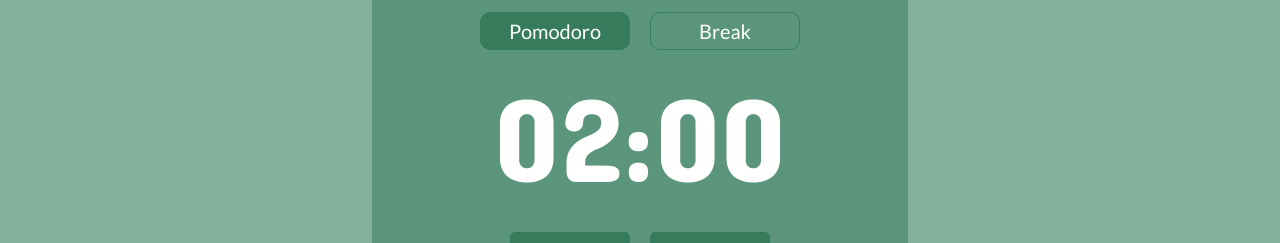
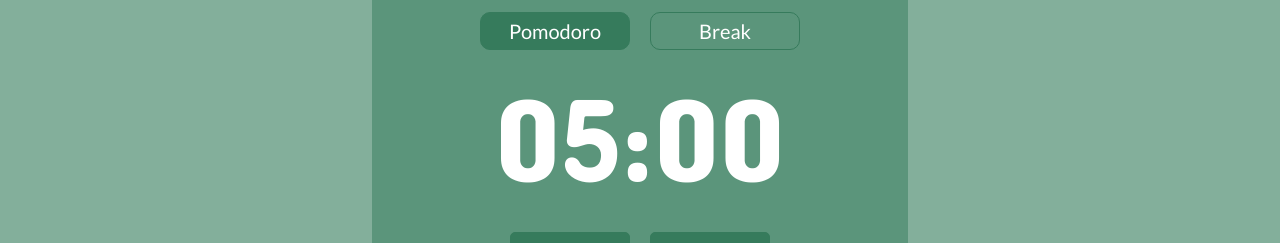
Before and after one commit to yygthb/pomo, a Vue app: page / in a window 1280 px wide. Shown: the part 120-363 px from the top of the page. Built offline with nearby package versions, Linux system fonts and the light colour scheme.

Commit message:
fix: timer sec value

```diff
--- a/src/components/TimerContainer.vue
+++ b/src/components/TimerContainer.vue
@@ -12,13 +12,13 @@
 
 const mappedMainTimer = computed(() => {
   const min = Math.floor(timer.mainTimer / 60);
-  const sec = timer.mainTimer - min * 60;
+  const sec = Math.floor(timer.mainTimer - min * 60);
   return lessThanTenMod(min) + ":" + lessThanTenMod(sec);
 });
 
 const mappedBreakTimer = computed(() => {
   const min = Math.floor(timer.breakTimer / 60);
-  const sec = timer.breakTimer - min * 60;
+  const sec = Math.floor(timer.breakTimer - min * 60);
   return lessThanTenMod(min) + ":" + lessThanTenMod(sec);
 });
 
--- a/src/store/timerStore.js
+++ b/src/store/timerStore.js
@@ -1,5 +1,5 @@
-const MAIN_TIMER_START_VAL = 2;
-const INITIAL_BREAK_TIMER_VAL = 1;
+const MAIN_TIMER_START_VAL = 5;
+const INITIAL_BREAK_TIMER_VAL = 3;
 
 var timerInterval;
 const TIMER_INTERVAL_VALUE = 10;
```
